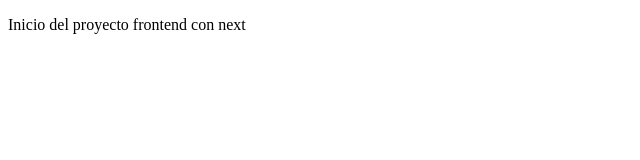
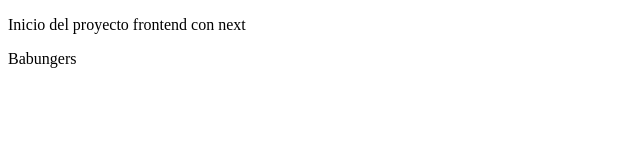
Before and after one commit to MALTHODZ/Proyecto-Final, a Next.js app in the folder frontend/: page / in a window 1280 px wide. Shown: the top 160 px of the page, without its empty margins (0-640 px from the left). Built offline with nearby package versions, Linux system fonts and the light colour scheme.

Commit message:
Nueva rama para hacer la pagina de inicio

```diff
--- a/frontend/src/pages/index.js
+++ b/frontend/src/pages/index.js
@@ -7,6 +7,7 @@ export default function Home() {
       <div>
 
         <p>Inicio del proyecto frontend con next</p>
+          <span>Babungers</span>
 
       </div>
 
```
